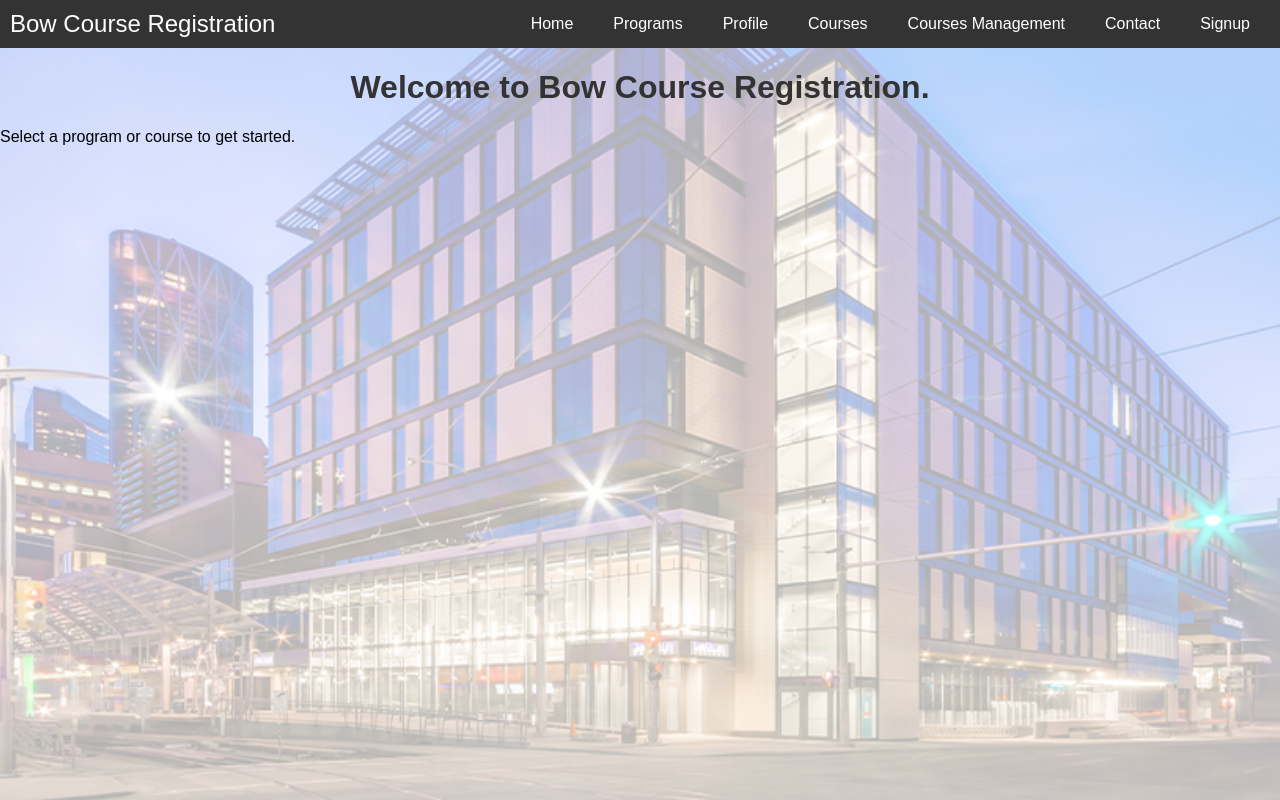
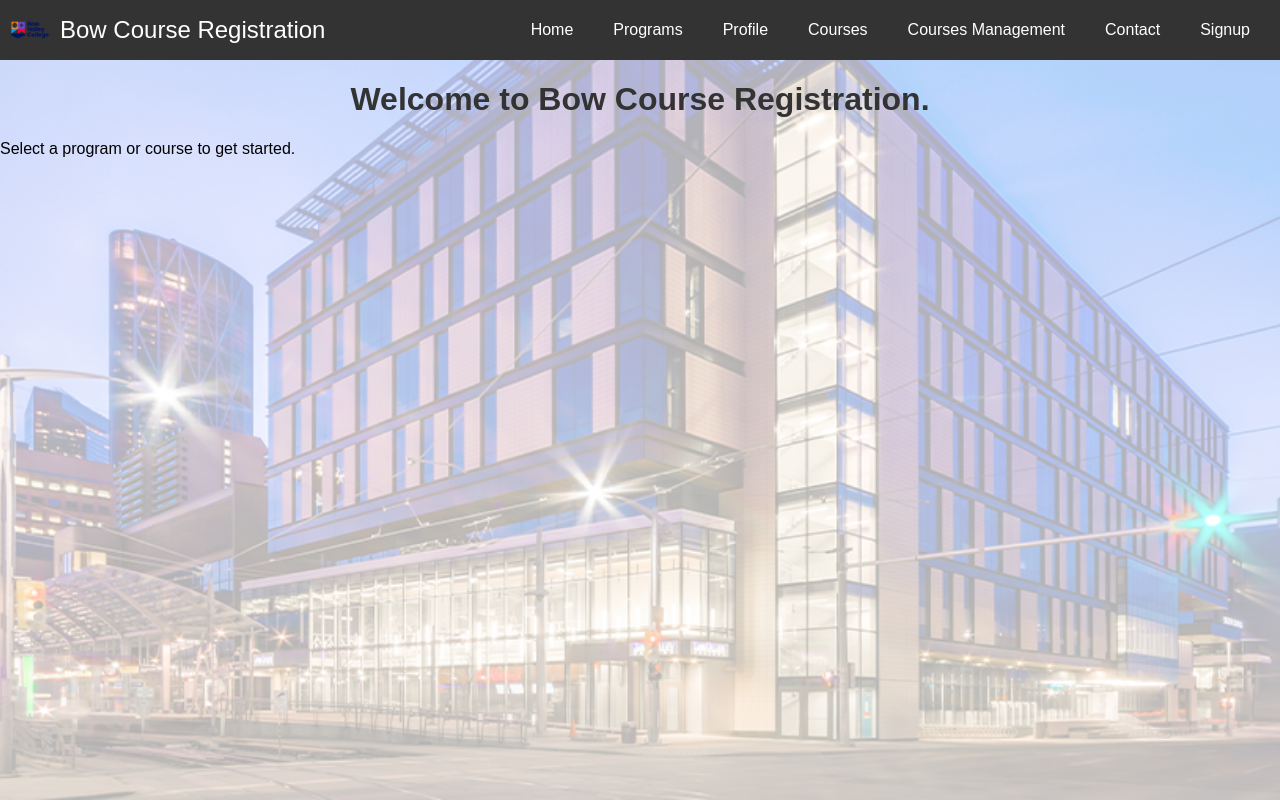
Before and after one commit to code-sample-git/group2-bow-course-registration, a React (Create React App) app: page / in a window 1280 px wide. Built offline with nearby package versions, Linux system fonts and the light colour scheme.

Commit message:
feat: enhance Navbar with logo, improved styles, and hover effects for better usability

```diff
--- a/src/components/Navbar.css
+++ b/src/components/Navbar.css
@@ -10,6 +10,11 @@
 .navbar-brand {
   display: flex;
   align-items: center;
+}
+
+.navbar-logo {
+  height: 40px; /* Adjust the height as needed */
+  margin-right: 10px; /* Space between the logo and the brand name */
 }
 
 .navbar-brand a {
@@ -53,7 +58,7 @@
     display: none;
     flex-direction: column;
     width: 100%;
-    background-color: #333;
+    background-color: rgba(51, 51, 51, 0.9); /* Slightly transparent background for better readability */
   }
 
   .navbar-menu.open {
@@ -65,7 +70,13 @@
   }
 
   .navbar-menu a {
-    padding: 10px;
+    padding: 15px;
     border-top: 1px solid #444;
+    font-size: 18px; /* Increase font size for better readability */
+    color: white; /* Ensure text color is white for contrast */
+  }
+
+  .navbar-menu a:hover {
+    background-color: #444; /* Add hover effect for better user experience */
   }
 }
--- a/src/components/Navbar.js
+++ b/src/components/Navbar.js
@@ -1,6 +1,7 @@
 import React, { useState } from 'react';
 import { Link } from 'react-router-dom';
 import './Navbar.css';
+import logo from '../assets/images/bvcLogo.png'; // Import the logo image
 
 const Navbar = () => {
   const [isOpen, setIsOpen] = useState(false);
@@ -19,6 +20,7 @@ const Navbar = () => {
   return (
     <nav className="navbar">
       <div className="navbar-brand">
+        <img src={logo} alt="Logo" className="navbar-logo" />
         <Link to="/">Bow Course Registration</Link>
         <button className="navbar-toggle" onClick={toggleMenu}>
           &#9776;
```
